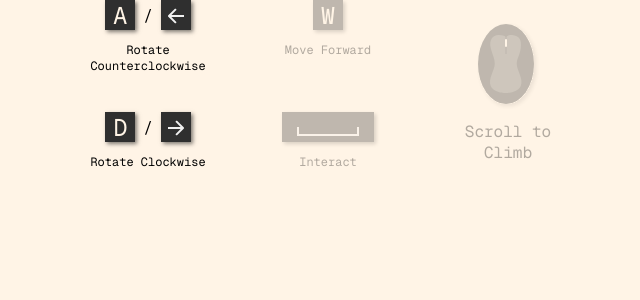
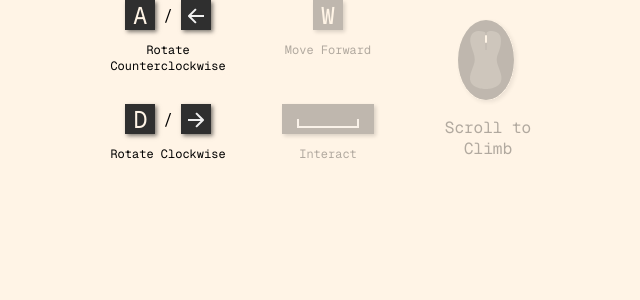
Before and after one commit to peterju00004/climb-up-cathy, a React (Vite) app: page / in a window 1280 px wide. Shown: the top 300 px of the page, without its empty margins (312-952 px from the left). Built offline with nearby package versions, Linux system fonts and the light colour scheme.

Commit message:
Update instruction styles and fix SVG attributes for consistency

```diff
--- a/src/components/instruction/instruction.module.scss
+++ b/src/components/instruction/instruction.module.scss
@@ -1,11 +1,11 @@
 .instruction {
     display: flex;
     align-items: center;
-    gap: 60px;
+    gap: 40px;
 
     .grid {
         display: grid;
-        gap: 32px 60px;
+        gap: 24px 40px;
         grid-template-rows: repeat(2, 80px);
         grid-template-columns: repeat(2, 120px);
     }
--- a/src/components/instruction/instruction.tsx
+++ b/src/components/instruction/instruction.tsx
@@ -42,7 +42,7 @@ export function Instruction(props: InstructionProps) {
                 <Legend label='Interact' withBackground type='long' disabled={!props.interact}>
                     <div slot='block'>
                         <svg width="62" height="9" viewBox="0 0 62 9" fill="none" xmlns="http://www.w3.org/2000/svg">
-                            <path d="M1 0V8H61V0" stroke="#F0F0F0" stroke-width="2" />
+                            <path d="M1 0V8H61V0" stroke="#F0F0F0" strokeWidth="2" />
                         </svg>
                     </div>
                 </Legend>
@@ -58,8 +58,8 @@ export function Instruction(props: InstructionProps) {
                             <path d="M30 14V32" stroke="#2F2F2F" />
                             <rect x="29" y="17" width="2" height="8" rx="1" fill="#FFF4E6" />
                             <defs>
-                                <filter id="filter0_d_19_255" x="0" y="0" width="64" height="88" filterUnits="userSpaceOnUse" color-interpolation-filters="sRGB">
-                                    <feFlood flood-opacity="0" result="BackgroundImageFix" />
+                                <filter id="filter0_d_19_255" x="0" y="0" width="64" height="88" filterUnits="userSpaceOnUse" colorInterpolationFilters="sRGB">
+                                    <feFlood floodOpacity="0" result="BackgroundImageFix" />
                                     <feColorMatrix in="SourceAlpha" type="matrix" values="0 0 0 0 0 0 0 0 0 0 0 0 0 0 0 0 0 0 127 0" result="hardAlpha" />
                                     <feOffset dx="2" dy="2" />
                                     <feGaussianBlur stdDeviation="2" />
```
